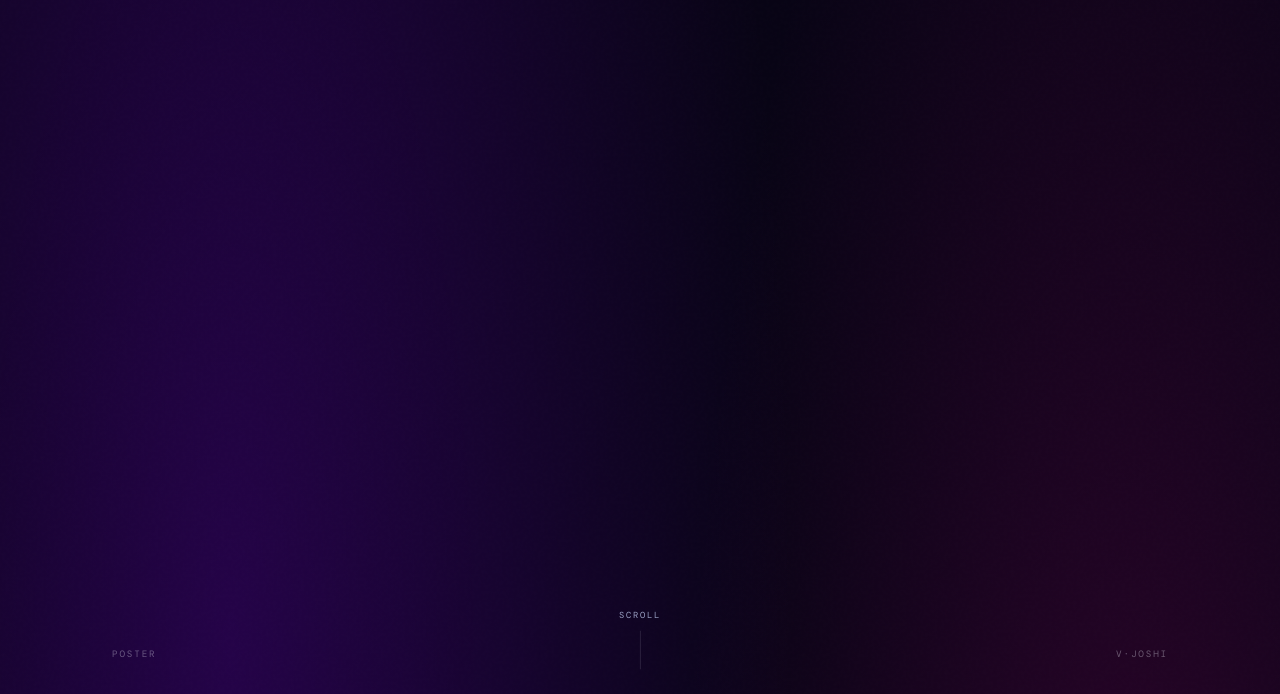
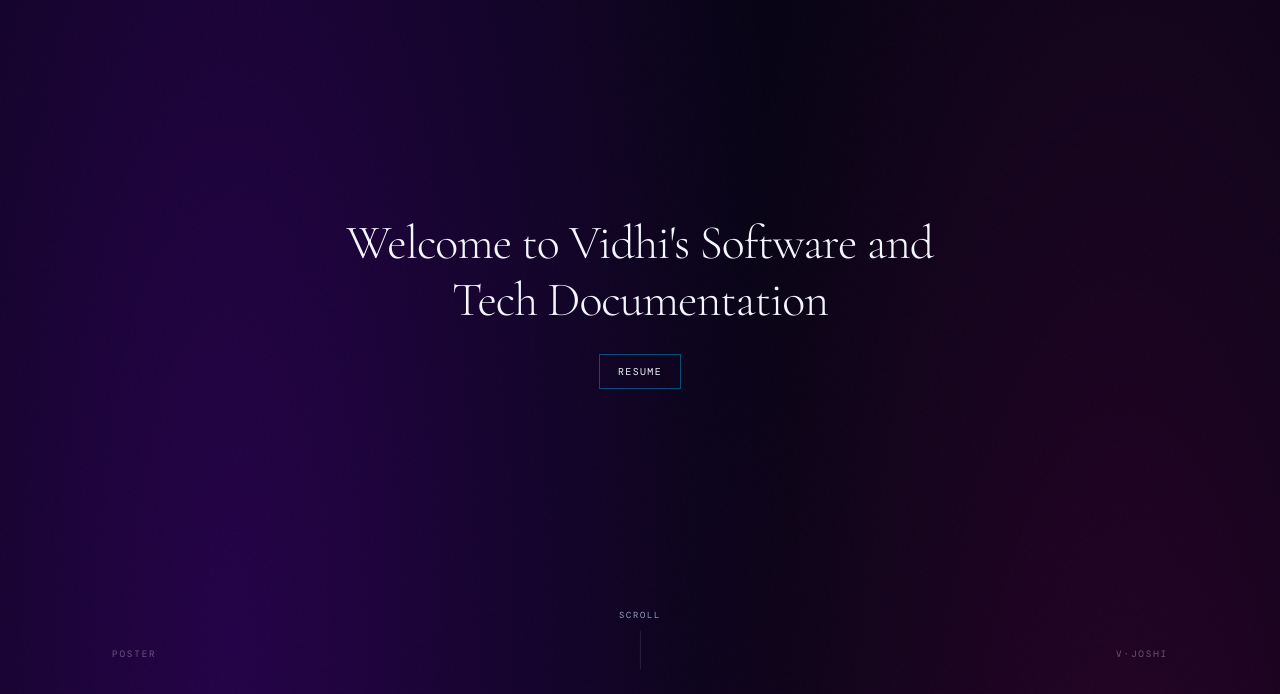
Before and after one commit to Vid-j/portfolio, a website built with Vite: page dev.html in a window 1280 px wide. Shown: the part 106-800 px from the top of the page. Built offline with nearby package versions, Linux system fonts and the light colour scheme; some packages are replaced by stand-ins of ours; a web font is replaced by a local one.

Commit message:
layout changes on dev html

```diff
--- a/src/styles/sketchbook.css
+++ b/src/styles/sketchbook.css
@@ -39,18 +39,6 @@ body {
 .skip-link {
   background: var(--cyan);
   color: var(--charcoal);
-}
-
-.sr-only {
-  position: absolute;
-  width: 1px;
-  height: 1px;
-  padding: 0;
-  margin: -1px;
-  overflow: hidden;
-  clip: rect(0, 0, 0, 0);
-  white-space: nowrap;
-  border: 0;
 }
 
 .back-home:hover,
@@ -161,10 +149,54 @@ body {
   min-height: 100vh;
   display: grid;
   align-items: center;
+  justify-items: center;
   padding: calc(var(--nav-height) + 2rem) clamp(1.25rem, 4vw, 3rem) 5.5rem;
   max-width: var(--content-max);
   margin: 0 auto;
   position: relative;
+  text-align: center;
+}
+
+.hero__intro {
+  position: relative;
+  z-index: 2;
+  display: flex;
+  flex-direction: column;
+  align-items: center;
+  gap: 1.5rem;
+  max-width: 38rem;
+}
+
+.hero__welcome {
+  font-size: clamp(1.85rem, 4.5vw, 3rem);
+  font-weight: 300;
+  line-height: 1.2;
+  letter-spacing: -0.02em;
+  color: var(--off-white);
+  margin: 0;
+}
+
+.hero__resume {
+  display: inline-flex;
+  align-items: center;
+  justify-content: center;
+  padding: 0.55rem 1.15rem;
+  font-family: var(--font-mono);
+  font-size: 0.62rem;
+  letter-spacing: 0.14em;
+  text-transform: uppercase;
+  text-decoration: none;
+  color: var(--off-white);
+  background: transparent;
+  border: 1px solid var(--line-bright);
+  transition: color 0.2s var(--ease-out), border-color 0.2s var(--ease-out), box-shadow 0.2s var(--ease-out);
+}
+
+.hero__resume:hover,
+.hero__resume:focus-visible {
+  color: var(--cyan);
+  border-color: var(--cyan);
+  box-shadow: var(--glow-cyan);
 }
 
 .hero__scroll {
--- a/src/ui/renderDevPage.ts
+++ b/src/ui/renderDevPage.ts
@@ -140,11 +140,19 @@ export function renderDevPage(): string {
 
     <main id="main">
       <section class="hero" id="hero" aria-label="Introduction">
-        <h1 class="sr-only">${escapeHtml(profile.name)}</h1>
         <span class="hud-corner hud-corner--tl">SENS.STORY</span>
         <span class="hud-corner hud-corner--tr">DESIGN</span>
         <span class="hud-corner hud-corner--bl">POSTER</span>
         <span class="hud-corner hud-corner--br">V·JOSHI</span>
+
+        <div class="hero__intro reveal">
+          <h1 class="hero__welcome">
+            Welcome to Vidhi's Software and Tech Documentation
+          </h1>
+          <a class="hero__resume" href="#" id="resume-link" aria-label="Download resume">
+            Resume
+          </a>
+        </div>
 
         <div class="hero__scroll" aria-hidden="true">
           <p>Scroll</p>
```
